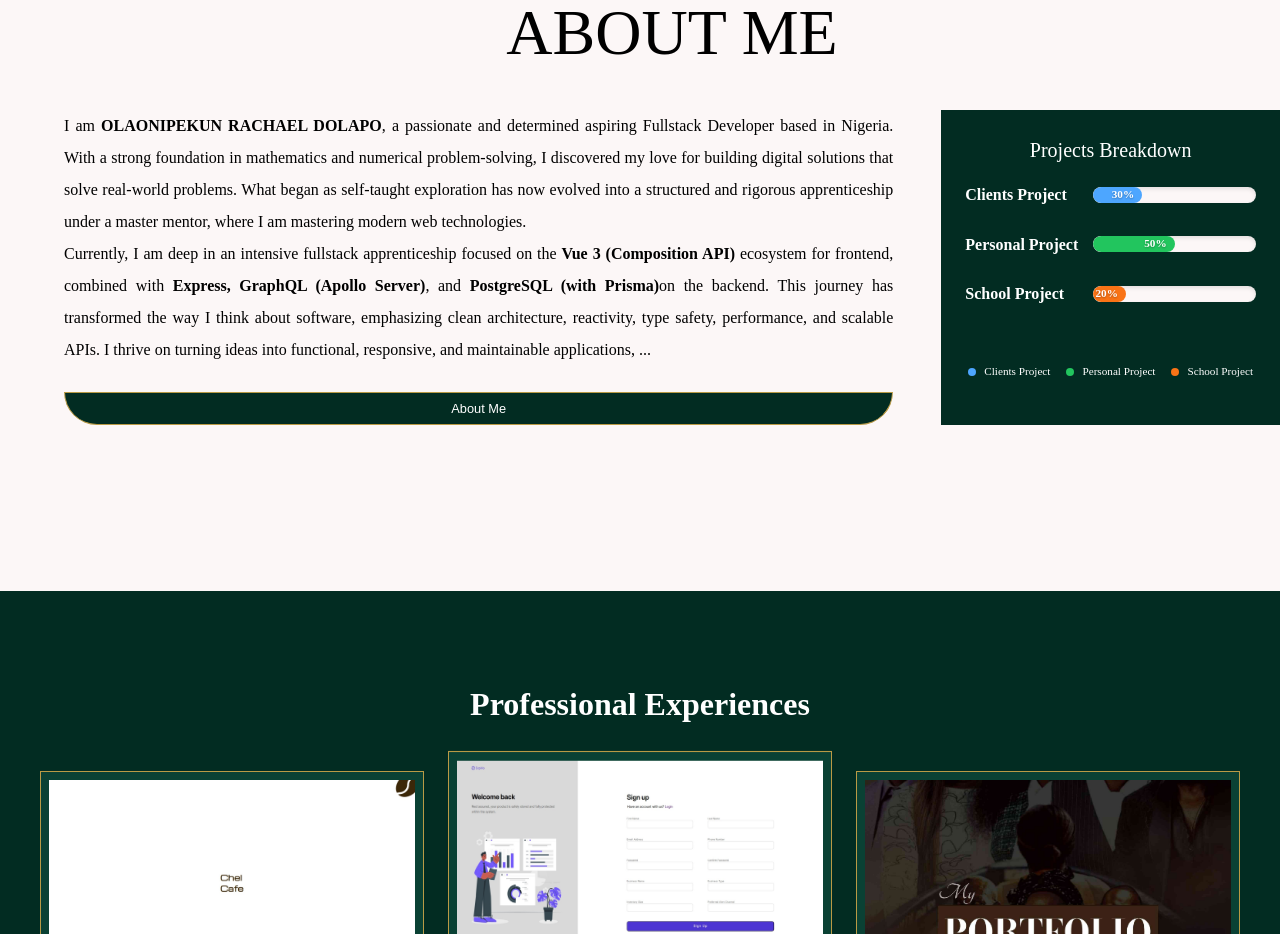
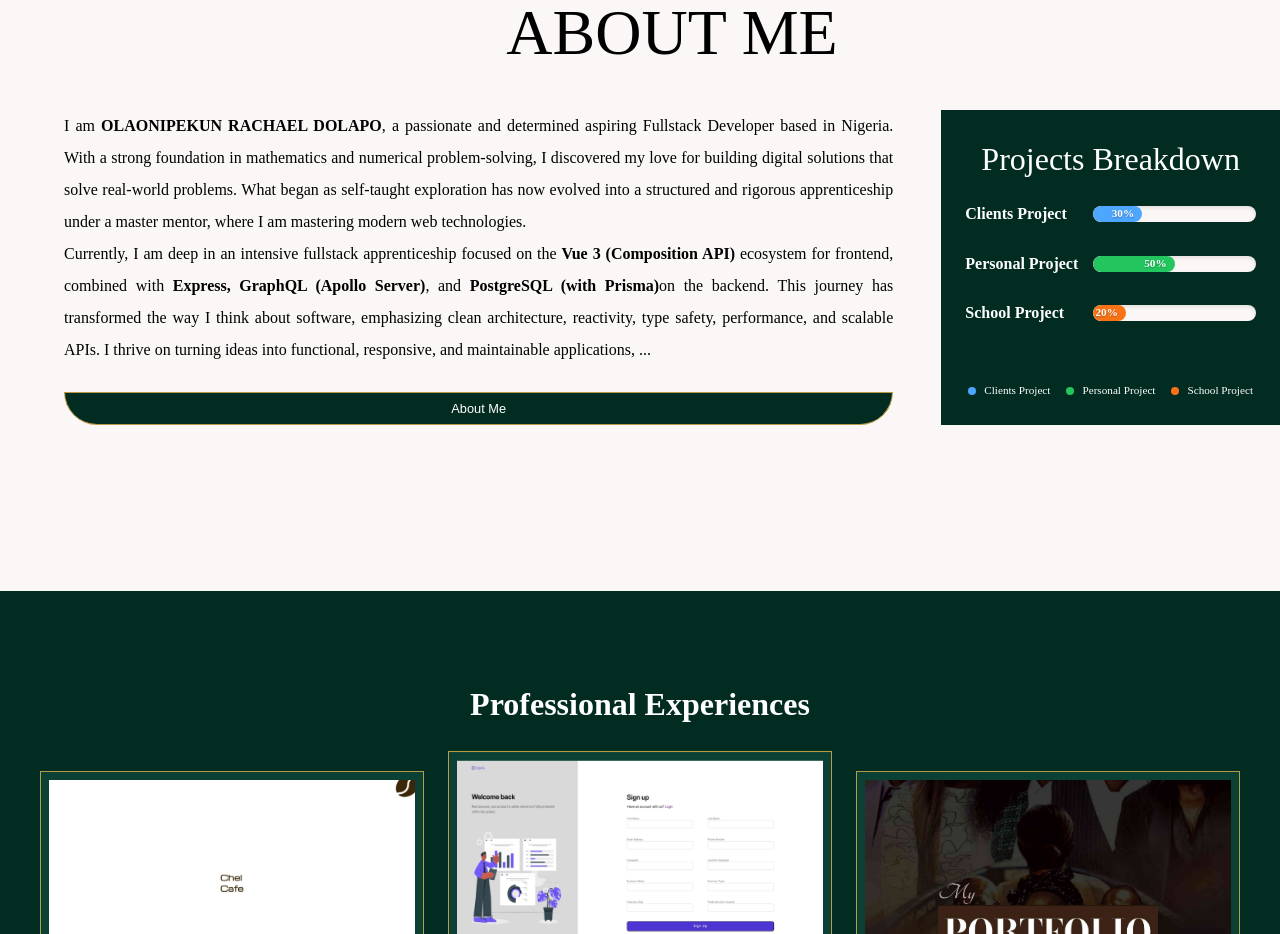
Before and after one commit to Lovethrech/my-main-portfolio, a Vue app: page / in a window 1280 px wide. Shown: the part 940-1874 px from the top of the page. Built offline with nearby package versions, Linux system fonts and the light colour scheme.

Commit message:
working on the footer components.

```diff
--- a/src/components/home/about/HomeAboutSkillsBarChart.vue
+++ b/src/components/home/about/HomeAboutSkillsBarChart.vue
@@ -90,7 +90,7 @@ const skills=ref([
 }
 .chart-title{
     text-align: center;
-    font-size: 2.5vh;
+    font-size: var(--h4-size);
     margin-bottom: 2vh;
     color: #ffffff;
 }
```
